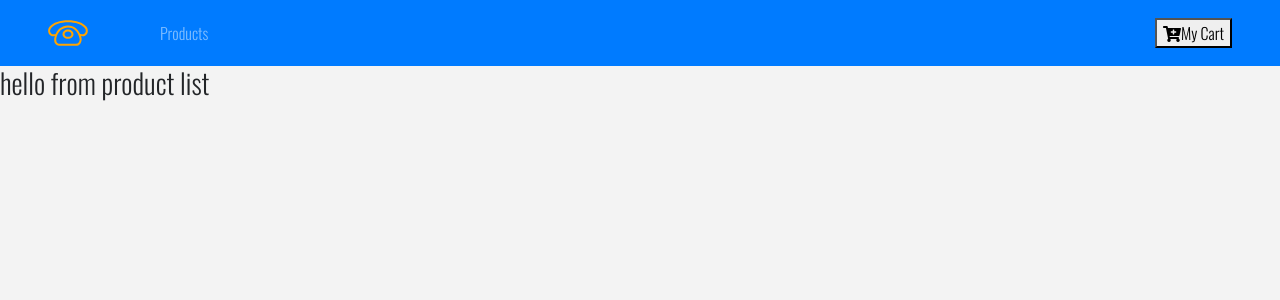
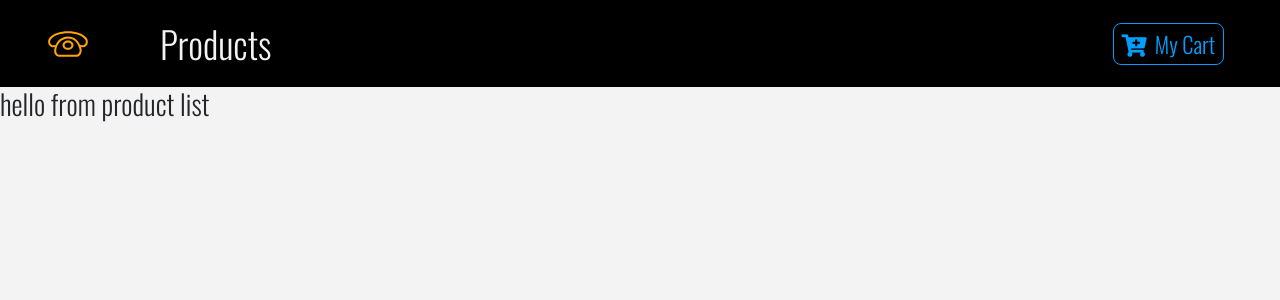
Before and after one commit to Madrigalalex/React-App-Ecommerce-Web-App, a React (Create React App) app: page / in a window 1280 px wide. Shown: the top 300 px of the page. Built offline with nearby package versions, Linux system fonts and the light colour scheme.

Commit message:
made a button component and added it to the navbar

```diff
--- /dev/null
+++ b/src/Components/Button.js
@@ -0,0 +1,22 @@
+import styled from  'styled-components';
+
+export const  ButtonContainer = styled.button`
+    text-transform: capitalize;
+    font-size: 1.4rem;
+    background: transparent;
+    border: 0.05rem solid var(--lightBlue);
+    color: var(--lightBlue);
+    border-radius: 0.5rem;
+    padding: 0.2rem 0.5rem;
+    cursor: pointer;
+    margin: 0.2rem 0.5rem 0.2rem 0;
+    transition: all 0.5s ease-in-out;
+    &:hover{
+        background: var(--lightBlue);
+        color: var(--mainBlue);
+    }
+    &:focus{
+        outline: none;
+    }
+
+`;
--- a/src/Components/Navbar.js
+++ b/src/Components/Navbar.js
@@ -1,12 +1,14 @@
 import React, { Component } from 'react'
 import {Link} from 'react-router-dom';
 import logo from '../logo.svg';
+import styled from  'styled-components';
+import {ButtonContainer} from './Button';
 
 
 export default class Navbar extends Component {
     render() {
         return (
-            <nav className="navbar navbar-expand-sm bg-primary navbar-dark px-sm-5">
+            <NavWrapper className="navbar navbar-expand-sm navbar-dark px-sm-5">
                 <Link to='/'>
                     <img src={logo} alt="store" className="navbar-brand"/>
                  </Link>
@@ -18,12 +20,25 @@ export default class Navbar extends Component {
                     </li>
                  </ul>
                  <Link to="/cart" className="ml-auto">
-                    <button>
-                        <i className="fas fa-cart-plus"/>
+                    <ButtonContainer>
+                        <span className="mr-2">
+                            <i className="fas fa-cart-plus"/>
+                        </span>
                         My Cart
-                    </button>
+                    </ButtonContainer>
                  </Link>
-            </nav>
+            </NavWrapper>
         )
     }
 }
+
+const NavWrapper = styled.nav`
+    background: #000000;
+    .nav-link{
+        color:var(--mainWhite)!important;
+        font-size:2.3rem;
+        text-transfom:capitalize!important;
+
+    }
+
+`;
```
